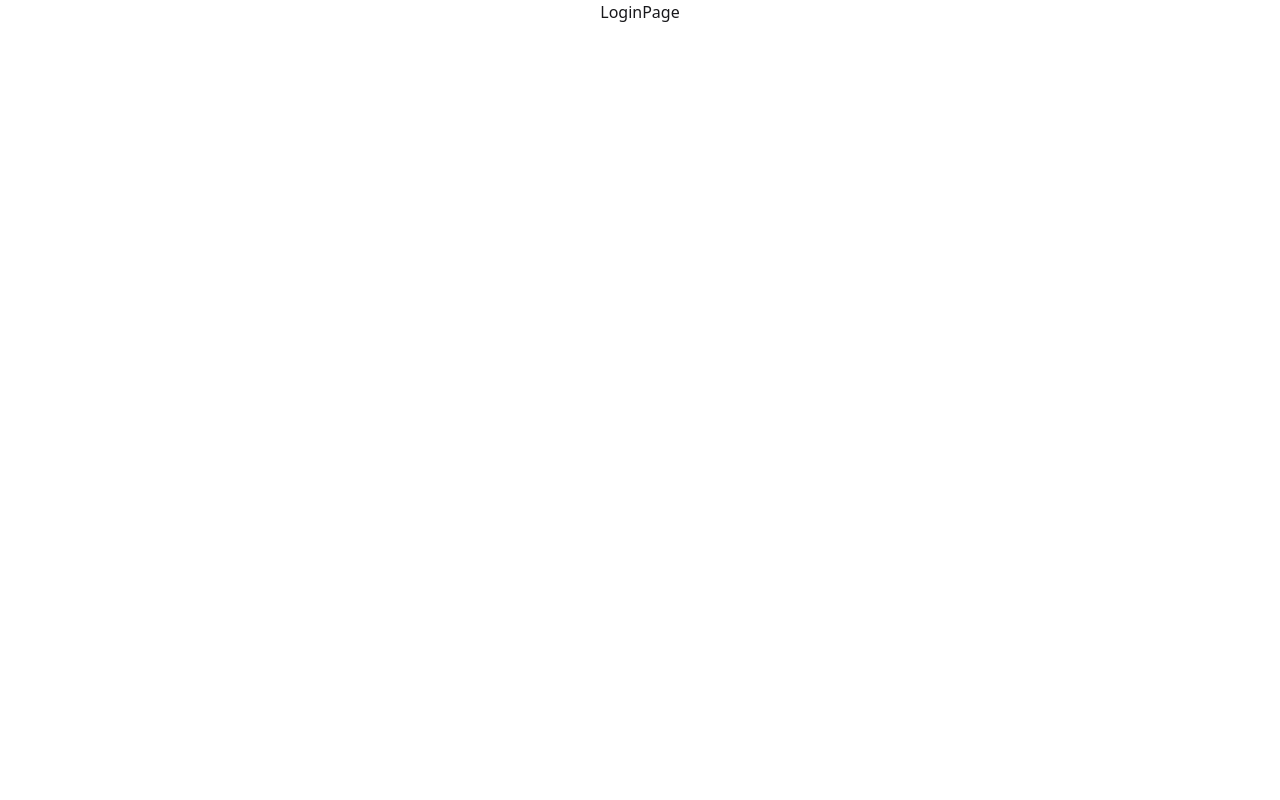
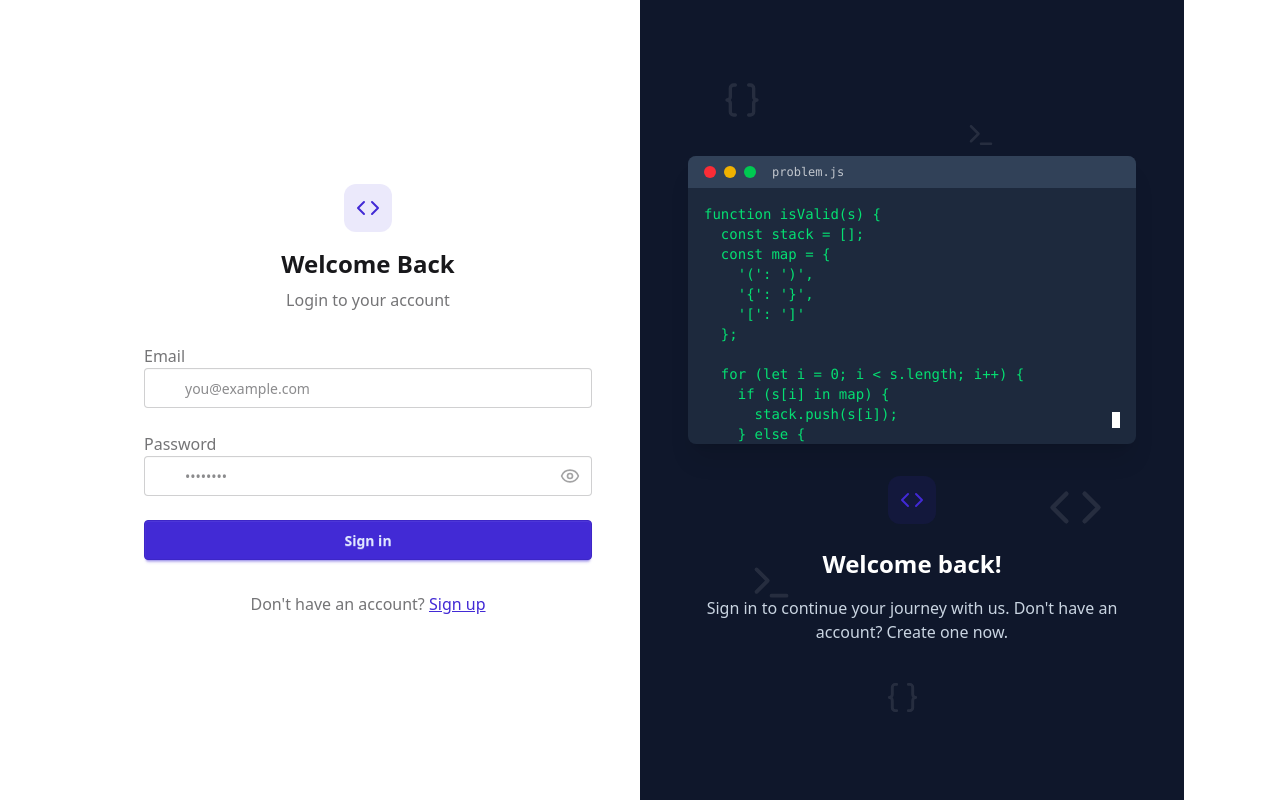
Before and after one commit to Manasa-iota/Code0, a React (Vite) app in the folder frontend/: page /login in a window 1280 px wide. Built offline with nearby package versions, Linux system fonts and the light colour scheme.

Commit message:
update login page

```diff
--- a/frontend/src/page/LoginPage.jsx
+++ b/frontend/src/page/LoginPage.jsx
@@ -1,9 +1,156 @@
-import React from 'react'
+import React, { useState } from "react";
+import { useForm } from "react-hook-form";
+import { zodResolver } from "@hookform/resolvers/zod";
+import { Link, useNavigate } from "react-router-dom";
+import {
+  Code,
+  Eye,
+  EyeOff,
+  Loader2,
+  Lock,
+  Mail,
+} from "lucide-react";
+
+import { z } from "zod";
+import CodeBackground from "../components/CodeBackground";
+import { useAuthStore } from "../store/useAuthStore";
+
+const LoginSchema = z.object({
+  email: z.string().email("Enter a valid email"),
+  password: z.string().min(6, "Password must be at least 6 characters"),
+});
 
 const LoginPage = () => {
+  const navigate = useNavigate();
+  const { isLoggingIn, login } = useAuthStore();
+  const [showPassword, setShowPassword] = useState(false);
+
+  const {
+    register,
+    handleSubmit,
+    formState: { errors },
+  } = useForm({
+    resolver: zodResolver(LoginSchema),
+  });
+
+  const onSubmit = async (data) => {
+    try {
+      await login(data);
+      navigate("/dashboard");
+    } catch (error) {
+      console.error("Login failed", error);
+    }
+  };
+
   return (
-    <div>LoginPage</div>
-  )
-}
+    <div className="h-screen grid lg:grid-cols-2">
+      <div className="flex flex-col justify-center items-center p-6 sm:p-12">
+        <div className="w-full max-w-md space-y-8">
+          <div className="text-center mb-8">
+            <div className="flex flex-col items-center gap-2 group">
+              <div className="w-12 h-12 rounded-xl bg-primary/10 flex items-center justify-center group-hover:bg-primary/20 transition-colors">
+                <Code className="w-6 h-6 text-primary" />
+              </div>
+              <h1 className="text-2xl font-bold mt-2">Welcome Back</h1>
+              <p className="text-base-content/60">Login to your account</p>
+            </div>
+          </div>
 
-export default LoginPage
+
+          <form onSubmit={handleSubmit(onSubmit)} className="space-y-6">
+
+            <div className="form-control">
+              <label className="label">
+                <span className="label-text font-medium">Email</span>
+              </label>
+              <div className="relative">
+                <div className="absolute inset-y-0 left-0 pl-3 flex items-center pointer-events-none">
+                  <Mail className="h-5 w-5 text-base-content/40" />
+                </div>
+                <input
+                  type="email"
+                  {...register("email")}
+                  className={`input input-bordered w-full pl-10 ${
+                    errors.email ? "input-error" : ""
+                  }`}
+                  placeholder="you@example.com"
+                />
+              </div>
+              {errors.email && (
+                <p className="text-red-500 text-sm mt-1">{errors.email.message}</p>
+              )}
+            </div>
+
+
+            <div className="form-control">
+              <label className="label">
+                <span className="label-text font-medium">Password</span>
+              </label>
+              <div className="relative">
+                <div className="absolute inset-y-0 left-0 pl-3 flex items-center pointer-events-none">
+                  <Lock className="h-5 w-5 text-base-content/40" />
+                </div>
+                <input
+                  type={showPassword ? "text" : "password"}
+                  {...register("password")}
+                  className={`input input-bordered w-full pl-10 ${
+                    errors.password ? "input-error" : ""
+                  }`}
+                  placeholder="••••••••"
+                />
+                <button
+                  type="button"
+                  className="absolute inset-y-0 right-0 pr-3 flex items-center"
+                  onClick={() => setShowPassword(!showPassword)}
+                >
+                  {showPassword ? (
+                    <EyeOff className="h-5 w-5 text-base-content/40" />
+                  ) : (
+                    <Eye className="h-5 w-5 text-base-content/40" />
+                  )}
+                </button>
+              </div>
+              {errors.password && (
+                <p className="text-red-500 text-sm mt-1">{errors.password.message}</p>
+              )}
+            </div>
+
+
+            <button
+              type="submit"
+              className="btn btn-primary w-full"
+              disabled={isLoggingIn}
+            >
+              {isLoggingIn ? (
+                <>
+                  <Loader2 className="h-5 w-5 animate-spin" />
+                  Loading...
+                </>
+              ) : (
+                "Sign in"
+              )}
+            </button>
+          </form>
+
+
+          <div className="text-center">
+            <p className="text-base-content/60">
+              Don't have an account?{" "}
+              <Link to="/signup" className="link link-primary">
+                Sign up
+              </Link>
+            </p>
+          </div>
+        </div>
+      </div>
+
+
+      <CodeBackground
+        title="Welcome back!"
+        subtitle="Sign in to continue your journey with us. Don't have an account? Create one now."
+      />
+    </div>
+  );
+};
+
+export default LoginPage;
```
